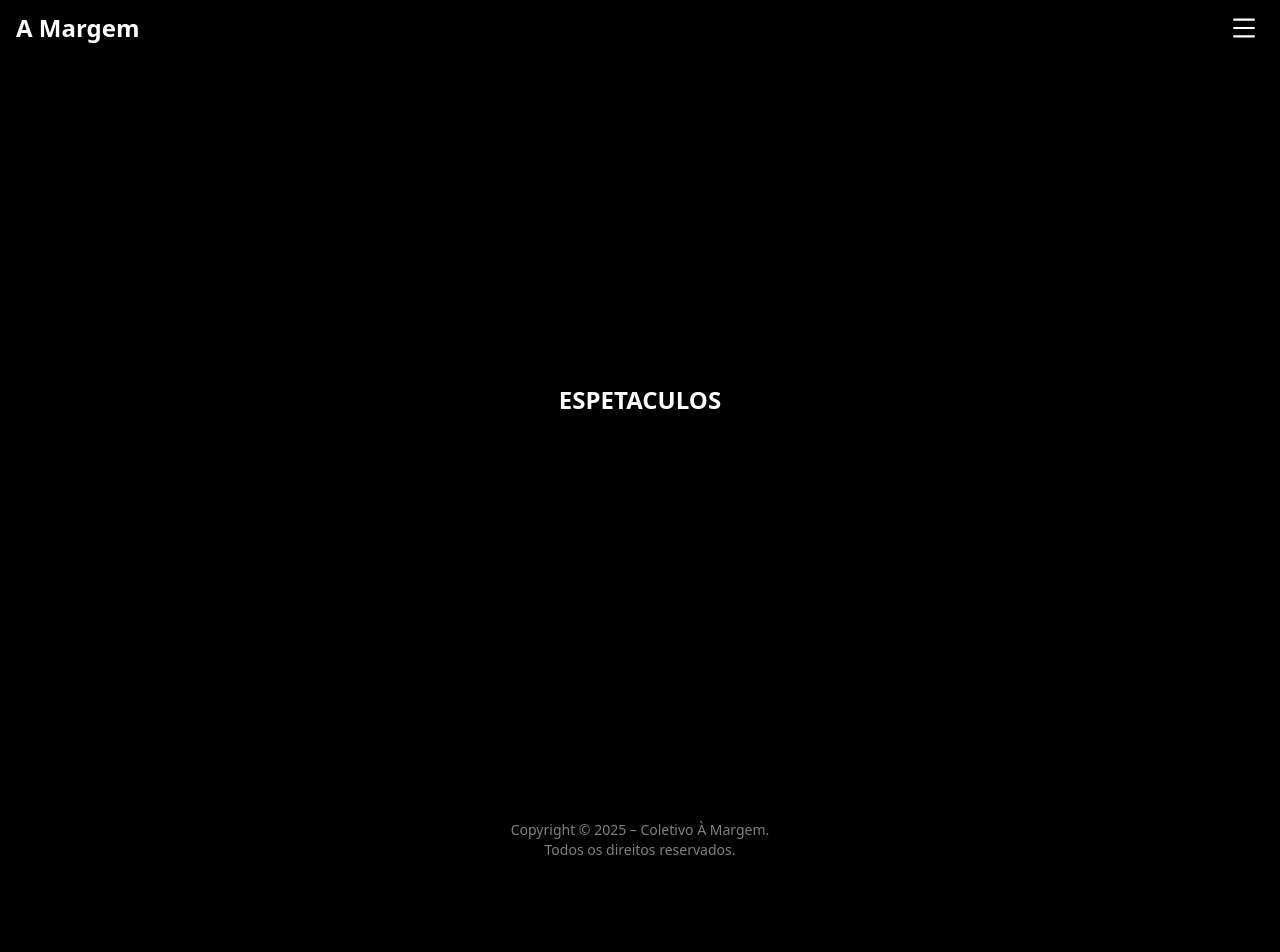
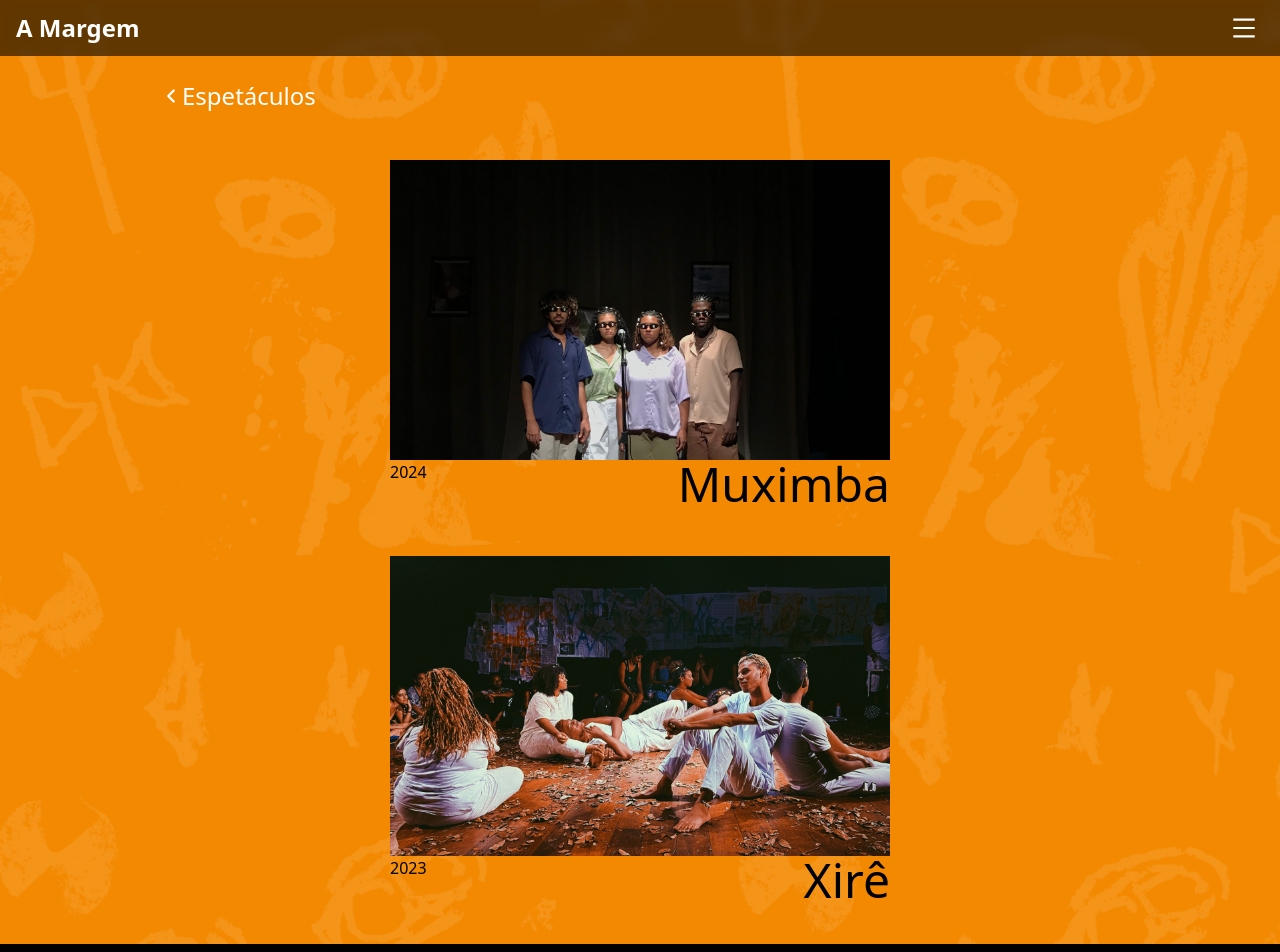
Before and after one commit to ATMZSolutions/a-margem-front, a Next.js app: page /espetaculos in a window 1280 px wide. Shown: the top 952 px of the page. Before the commit the page ends 880 px from the top, so only its background shows below. Built offline with nearby package versions, Linux system fonts and the light colour scheme.

Commit message:
feat: página de espetaculos e detalhes do espetaculo.

```diff
--- /dev/null
+++ b/src/app/espetaculos/[title]/page.tsx
@@ -0,0 +1,138 @@
+import React from 'react';
+import { notFound } from 'next/navigation';
+import Title from 'antd/es/typography/Title';
+import Paragraph from 'antd/es/typography/Paragraph';
+import BackBtn from '@/components/BackBtn';
+import PhotoCarousel from '@/components/PhotoCarousel';
+import { formatDescription, slugify } from '@/utils/helpers';
+
+type EspetaculosDetalhesProps = {
+    params: Promise<{ title: string }>;
+};
+
+const shows = [
+    {
+        title: 'Xirê',
+        opening: '2023-06-01T12:00:00Z',
+        local: 'Teatro Milton Baccarelli (CAC/UFPE)',
+        bgColor: '#681A01',
+        sections: [
+            {
+                subtitle: "Conceito e Dramaturgia",
+                description: "XIRÊ nasce das escrevivências dos atores-MCs, refletindo sobre a realidade da juventude periférica por meio de poesias autorais e trechos da biografia da rapper pernambucana BIONE. O espetáculo transforma o palco em uma grande festa de encantamento, onde dores e alegrias se misturam na poética do teatro hip-hop. Traçando uma linha entre o sagrado afro-brasileiro e o urbano, a peça fala dos corpos periféricos, pretos e que existem à margem da sociedade."
+            },
+            {
+                subtitle: "Ficha técnica (estreia)",
+                description: `Elenco inicial: Eduarda Ferreira, Francisco Bento, Maria Guerra, Torres ZN, Cas Almeida, Alice Portela, Elaine Cristina
+Dramaturgia: Colaborativa
+Iluminação: Diniz Luz
+Sonoplastia: Yuri Beyle e Ashley Gouveia
+Produção: Iná Paz`
+            },
+            {
+                subtitle: "Elenco e equipe (atual)",
+                description: `Elenco: Cas Almeida, Eduarda Ferreira, Elaine Cristina, Maria Guerra, Torres ZN
+Iluminação e sonoplastia: Alice Portela, Francisco Bento
+Sonoplastia ao vivo: Torres ZN (batuque no tantã)`
+            },
+            {
+                subtitle: "Trajetória e Apresentações",
+                description: `18/10/2023 – XXIV ENEARTE, Belo Horizonte, Sala Preta (EBA/UFMG)
+24/08/2024 – Estação da Cultura de Arcoverde/PE (Festival Pernambuco Meu País)
+2024 – Circulação XIRÊ (Lei Paulo Gustavo + SIC):
+• Museu da Abolição
+• MAMAM
+• Compaz Eduardo Campos
+• Daruê Malungo
+• MUAFRO
+26/11/2024 – Teatro Hermilo Borba Filho (Festival Recife do Teatro Nacional)
+22/01/2025 – Teatro Marco Camarotti, Recife (Festival Janeiro de Grandes Espetáculos)
+26 e 27/07/2025 – Mostra Nacional de Teatro Universitário (TUSP), Teatro da USP – São Paulo`
+            }
+        ]
+    },
+    {
+        title: 'Muximba',
+        opening: '2024-03-13T12:00:00Z',
+        local: 'Teatro Milton Baccarelli (CAC/UFPE)',
+        bgColor: '#412551',
+        sections: [
+            {
+                subtitle: "Conceito e Dramaturgia",
+                description: `Brechas da Muximba é o segundo trabalho do Coletivo À Margem e nasce do resultado da disciplina Laboratório de Encenação do curso de Teatro/Licenciatura da Universidade Federal de Pernambuco (UFPE).
+Tendo a palavra “acalanto” como disparador cênico, o espetáculo reflete sobre a ausência e a presença do afeto na realidade das pessoas pretas.
+A montagem combina elementos do teatro hip-hop, das brincadeiras populares e do sagrado afro-brasileiro, transportando o espectador para um quintal de memórias e ancestralidades.
+A poética da cena é construída por meio de recursos visuais e simbólicos, como fotografias de momentos marcantes do elenco espalhadas pelo espaço e o uso de óculos com búzios colados nas lentes.
+Esses elementos dialogam com a cantiga “A chicotada do calango dói”, composta pelo diretor e ator-MC Iná Paz especialmente para o espetáculo.`
+            },
+            {
+                subtitle: "Ficha técnica",
+                description: `Direção: Cas Almeida e Iná Paz
+Elenco: Mah Carvalho, Letycia Ferraz, Felipe Araújo, Nelba Santos
+Produção e colaboração: Coletivo À Margem`
+            },
+            {
+                subtitle: "Apresentações e trajetória",
+                description: `13/03/2024 – Estreia no Teatro Milton Baccarelli (CAC/UFPE)
+28/09/2024 – Ítàn do Jovem Preto (Ocupação Espaço O Poste, grupo O Poste: Soluções Luminosas)
+Atualmente – Processo de experimentação e criação de novas possibilidades cênicas em sala de ensaio`
+            }
+        ]
+    }
+];
+
+const randomImages = [
+    "https://images.unsplash.com/photo-1506744038136-46273834b3fb",
+    "https://images.unsplash.com/photo-1465101046530-73398c7f28ca",
+    "https://images.unsplash.com/photo-1519125323398-675f0ddb6308",
+];
+
+export default async function EspetaculosDetalhes({ params }: EspetaculosDetalhesProps) {
+    const { title } = await params;
+
+    // Encontra o espetáculo correto no array
+    const showData = shows.find((show) => slugify(show.title) == title);
+
+    if (!showData) notFound();
+
+    return (
+        <section
+            className={`relative min-h-screen flex flex-col items-center text-white px-4 pb-10 bg-cover bg-center`}
+            style={{
+                backgroundImage: "url('/padrao1.webp')",
+                backgroundColor: showData.bgColor,
+            }}
+        >
+            <BackBtn label={showData.title} />
+
+
+            <div className="max-w-xl items-center">
+                <div className="flex flex-col items-center mt-40">
+                    <PhotoCarousel images={randomImages} />
+                    <div className="w-4/5 max-w-xl sm:max-w-2xl md:max-w-3xl mx-auto flex flex-col items-end mt-2">
+                        <span className="text-white italic text-xs font-bold">
+                            {new Intl.DateTimeFormat('pt-BR', {
+                                day: '2-digit',
+                                month: '2-digit',
+                                year: 'numeric',
+                            }).format(new Date(showData.opening))}
+                        </span>
+                        <span className="text-white italic text-xs font-bold">{showData.local}</span>
+                    </div>
+                </div>
+                <section className="flex flex-col mt-16 mx-2">
+                    {showData.sections.map((section) => (
+                        <React.Fragment key={section.subtitle}>
+                            <Title level={3} style={{ color: 'white', width: '70%' }}>
+                                {section.subtitle}
+                            </Title>
+                            <Paragraph style={{ whiteSpace: 'pre-wrap', textAlign: 'justify', color: 'white' }}>
+                                {formatDescription(section.description)}
+                            </Paragraph>
+                        </React.Fragment>
+                    ))}
+                </section>
+            </div>
+        </section>
+    );
+}
--- a/src/app/espetaculos/page.tsx
+++ b/src/app/espetaculos/page.tsx
@@ -1,7 +1,54 @@
+import BackBtn from "@/components/BackBtn";
+import Link from "next/link";
+import { slugify } from "@/utils/helpers";
+
+const espetaculosData = [
+    {
+        title: 'Muximba',
+        release: '2024',
+        img: "/muximba-coletivo.jpg"
+    },
+    {
+        title: 'Xirê',
+        release: '2023',
+        img: "/xire-coletivo.jpg"
+    }
+];
+
 export default function EspetaculosPage() {
+  const sortedShows = espetaculosData.sort((a, b) => Number(a.release) - Number(b.release)).reverse()
+
+  const espetaculos = sortedShows.map((item, index) => {
+    const slugname = slugify(item.title)
+    const href = `/espetaculos/${slugname}`;
+
+    return (
+      <Link
+        key={index}
+        href={href}
+        style={{ color: "white" }}
+        className="flex flex-col cursor-pointer mx-2"
+      >
+          <img src={item.img} alt={`Evento de ${item.title}`} className="h-[200px] md:h-[300px] max-w-[300px] md:max-w-[500px] object-cover" />
+          <div className="flex flex-row justify-between">
+            <span className="text-black">{item.release}</span>
+            <span className="text-4xl md:text-5xl text-black">{item.title}</span>
+          </div>
+      </Link>
+    )
+  })
+
   return (
-    <div className="flex items-center justify-center min-h-screen">
-      <h1 className="text-2xl font-bold">ESPETACULOS</h1>
-    </div>
+    <section
+      className="relative bg-[#F38901] min-h-screen flex flex-col items-center text-white px-4 pb-10 bg-cover bg-center"
+      style={{
+        backgroundImage: "url('/padrao2.webp')",
+      }}
+    >
+      <BackBtn label="Espetáculos" />
+      <div className='max-w-xl md:max-w-2xl mt-40 flex flex-col gap-12'>
+          {espetaculos}
+      </div>
+    </section>
   );
 }
--- /dev/null
+++ b/src/utils/helpers.ts
@@ -0,0 +1,35 @@
+export function slugify(text: string) {
+  if (!text) return '';
+
+  return text
+    .toString()
+    .toLowerCase()
+    .normalize('NFD')
+    .replace(/[\u0300-\u036f]/g, '') // Remove acentos
+    .replace(/\s+/g, '-')             // Substitui espaços por -
+    .replace(/[^\w-]+/g, '')        // Remove todos os caracteres não-alfanuméricos (exceto -)
+    .replace(/--+/g, '-');            // Substitui múltiplos - por um único -
+}
+
+import React from "react";
+
+export const formatDescription = (text: string): React.ReactNode[] => {
+  return text.split("\n").map((line, i) => {
+    const match = line.match(/^(.*?)([:–])\s*(.*)$/);
+    if (match) {
+      const [, before, symbol, after] = match;
+      return React.createElement(
+        "p",
+        { key: i, style: { marginBottom: "0.4em" } },
+        React.createElement("strong", null, `${before}${symbol}`),
+        " ",
+        after
+      );
+    }
+    return React.createElement(
+      "p",
+      { key: i, style: { marginBottom: "0.4em" } },
+      line
+    );
+  });
+};
```
Also changed, not shown: public/muximba-coletivo.jpg (added), public/xire-coletivo.jpg (added).
